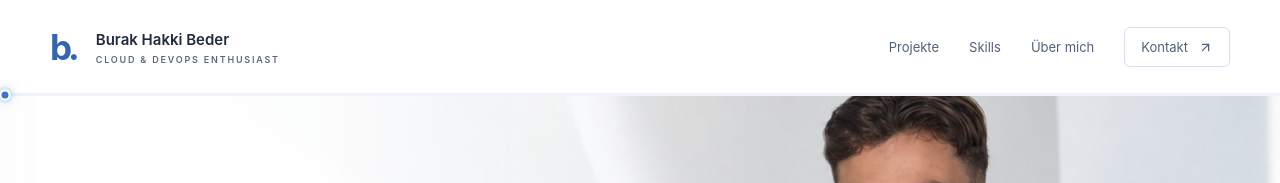
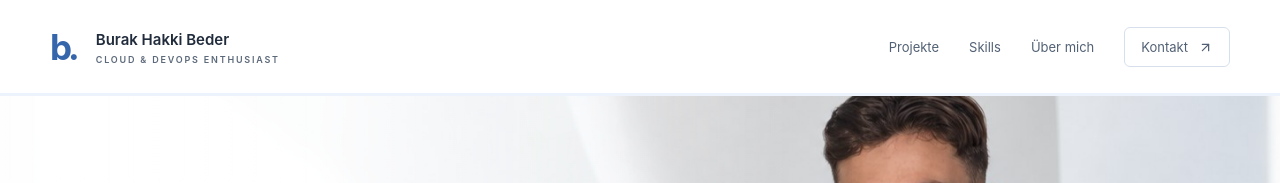
Before and after one commit to BHB61/MyProfile, a React (Vite) app in the folder my-profile/: page / in a window 1280 px wide. Shown: the top 183 px of the page. Built offline with nearby package versions, Linux system fonts and the light colour scheme.

Commit message:
Remove dot from scroll progress bar

```diff
--- a/my-profile/src/styles/portfolio.css
+++ b/my-profile/src/styles/portfolio.css
@@ -1239,19 +1239,6 @@ button:focus-visible {
   border-radius: 0 4px 4px 0;
   box-shadow: 0 2px 9px #6099e635;
 }
-.scroll-thread::after {
-  content: "";
-  position: absolute;
-  left: clamp(5px, calc(var(--progress) * 100%), calc(100% - 5px));
-  top: 50%;
-  width: 7px;
-  height: 7px;
-  border: 2px solid #fff;
-  border-radius: 50%;
-  background: #3977c8;
-  box-shadow: 0 0 0 3px #7caff22b, 0 0 12px #6397dd80;
-  transform: translate(-50%, -50%);
-}
 .certificate > div {
   min-width: 0;
 }
```
